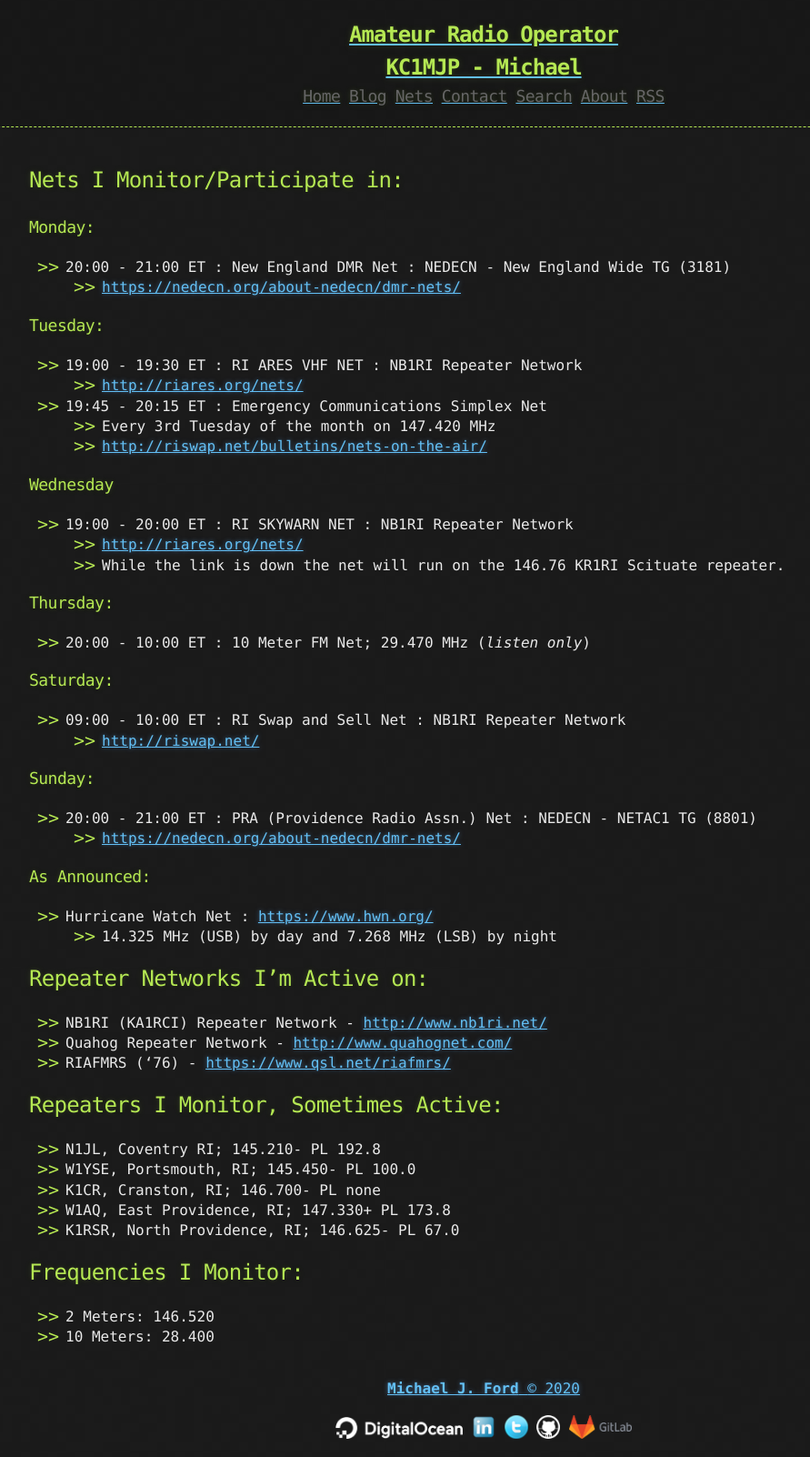
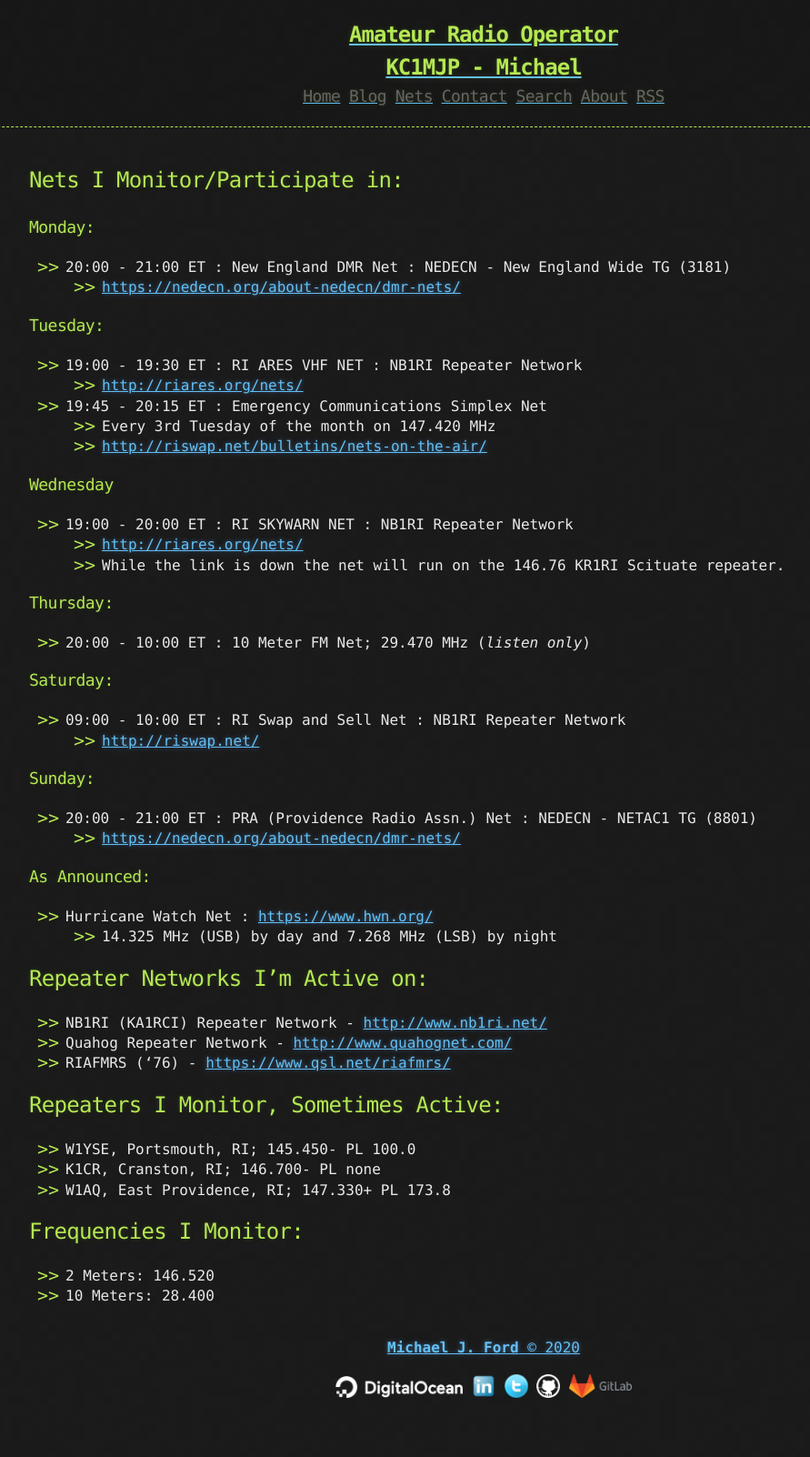
Before and after one commit to finlstrm/kc1mjp.github.io, a Jekyll site: the page built from nets.md, in a window 1280 px wide. Shown: the whole page at 91% size, without its empty margins (108-999 px from the left). Built offline with Jekyll 4.4.1, drawn with Linux system fonts in a browser that asks for light colours; after the commit the page ends 1557 px from its top, so only the background shows below that.

Commit message:
updated repeaters

```diff
--- a/nets.md
+++ b/nets.md
@@ -43,13 +43,10 @@ permalink: /nets/
    - RIAFMRS ('76) - [https://www.qsl.net/riafmrs/](https://www.qsl.net/riafmrs/)
 
 ## Repeaters I Monitor, Sometimes Active:
-   - N1JL, Coventry RI; 145.210- PL 192.8
    - W1YSE, Portsmouth, RI; 145.450- PL 100.0
    - K1CR, Cranston, RI; 146.700- PL none
    - W1AQ, East Providence, RI; 147.330+ PL 173.8
-   - K1RSR, North Providence, RI; 146.625- PL 67.0
 
 ## Frequencies I Monitor:
-
    - 2 Meters: 146.520
    - 10 Meters: 28.400
```
